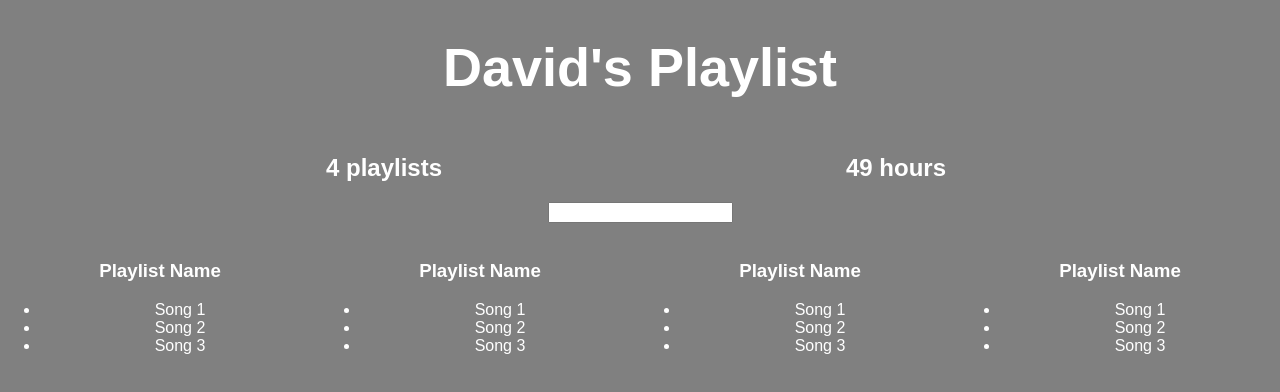
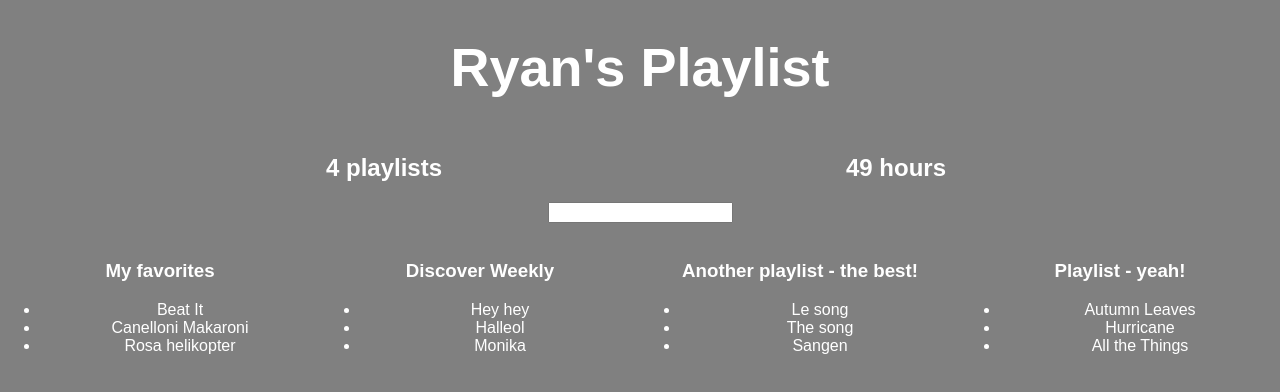
Before and after one commit to ryandomoslai/spotify-api-template, a React (Create React App) app: page / in a window 1280 px wide. Shown: the top 392 px of the page. Built offline with nearby package versions, Linux system fonts and the light colour scheme.

Commit message:
Auto generates playlist song names

```diff
--- a/src/App.js
+++ b/src/App.js
@@ -7,7 +7,7 @@
 }
 let fakeServerData = {
   user: {
-    name: 'David',
+    name: 'Ryan',
     playlists: [
       {
         name: 'My favorites',
@@ -17,9 +17,9 @@
       },
       {
         name: 'Discover Weekly',
-        songs: [{name: 'Le song', duration: 24},
-          {name: 'The song', duration: 23},
-          {name: 'Sangen', duration: 42}]
+        songs: [{name: 'Hey hey', duration: 24},
+          {name: 'Halleol', duration: 23},
+          {name: 'Monika', duration: 42}]
       },
       {
         name: 'Another playlist - the best!',
@@ -28,9 +28,10 @@
           {name: 'Sangen', duration: 42 }]
       },
       {
-        songs: [{ name: 'Le song', duration: 24 },
-          {name: 'The song', duration: 23 },
-          {name: 'Sangen', duration: 42 }]
+        name: 'Playlist - yeah!',
+        songs: [{ name: 'Autumn Leaves', duration: 24 },
+          {name: 'Hurricane', duration: 23 },
+          {name: 'All the Things', duration: 42 }]
       }
     ]
   }
@@ -75,11 +76,16 @@
 
 class Playlist extends Component {
   render() {
+    let playlist = this.props.playlist
     return (
       <div style={{...defaultStyle, display: 'inline-block', width: "25%"}}>
         <img/>
-        <h3>Playlist Name</h3>
-        <ul><li>Song 1</li><li>Song 2</li><li>Song 3</li></ul>
+        <h3>{playlist.name}</h3>
+        <ul>
+          {playlist.songs.map(song =>
+            <li>{song.name}</li>
+          )}
+        </ul>
       </div>
     );
   }
@@ -108,10 +114,9 @@
           <PlaylistCounter playlists={this.state.serverData.user.playlists}/>
           <HoursCounter playlists={this.state.serverData.user.playlists}/>
           <Filter/>
-          <Playlist/>
-          <Playlist />
-          <Playlist />
-          <Playlist />
+          {this.state.serverData.user.playlists.map(playlist =>
+            <Playlist playlist={playlist}/>
+          )}
         </div> : <h1 style={defaultStyle}>Loading...</h1>
         }
       </div>
```
